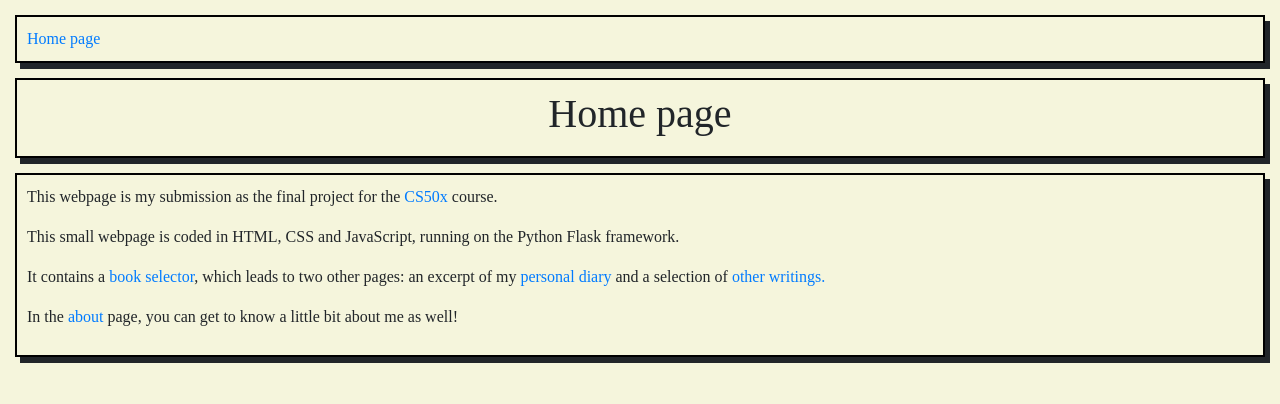
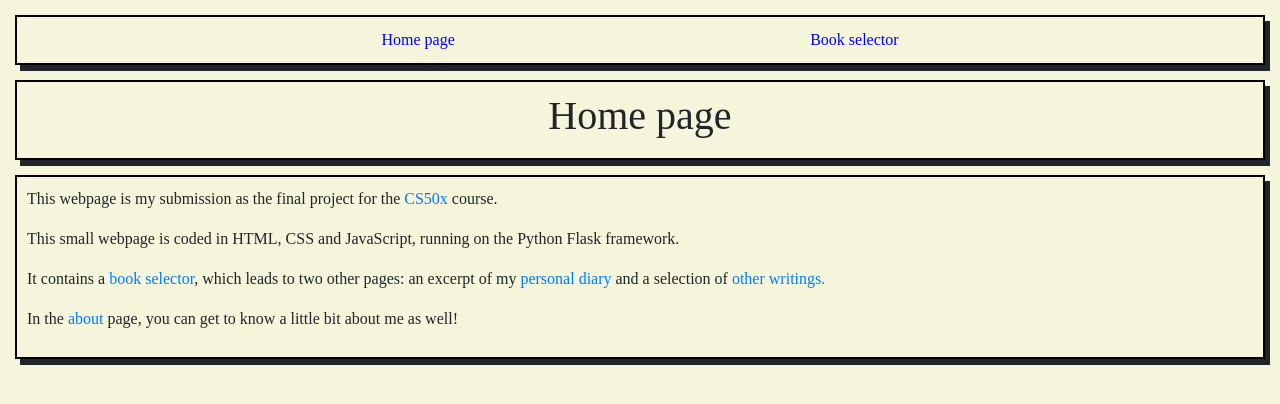
Before and after one commit to kingkardan98/DGM, a Flask app: page / in a window 1280 px wide. Shown: the top 404 px of the page. Run offline with Flask 3, Linux system fonts and the light colour scheme; some libraries are stand-ins or nearby versions.

Commit message:
Modified navbar

```diff
--- a/templates/base.html
+++ b/templates/base.html
@@ -38,8 +38,9 @@
     </head>
     <body>
         <div class="content">
-            <div id="navbar">
-                <a href="{{ url_for('home')}}">Home page</a>
+            <div id="navbar" class="justify-even">
+                <a href="{{ url_for('home')}}" class="aStyle">Home page</a>
+                <a href="{{ url_for('selector')}}" class="aStyle">Book selector</a>
             </div>
         </div>
         {% block body %}
```
